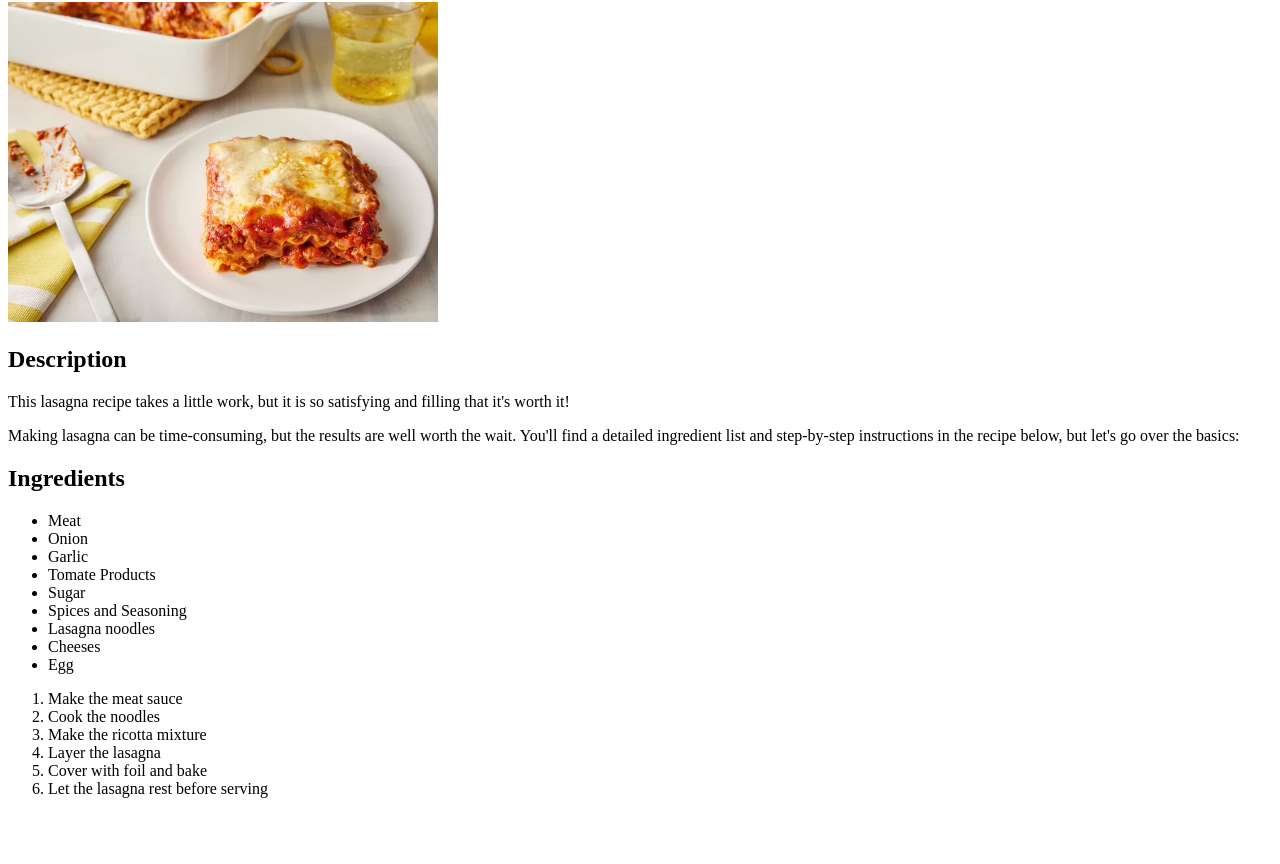
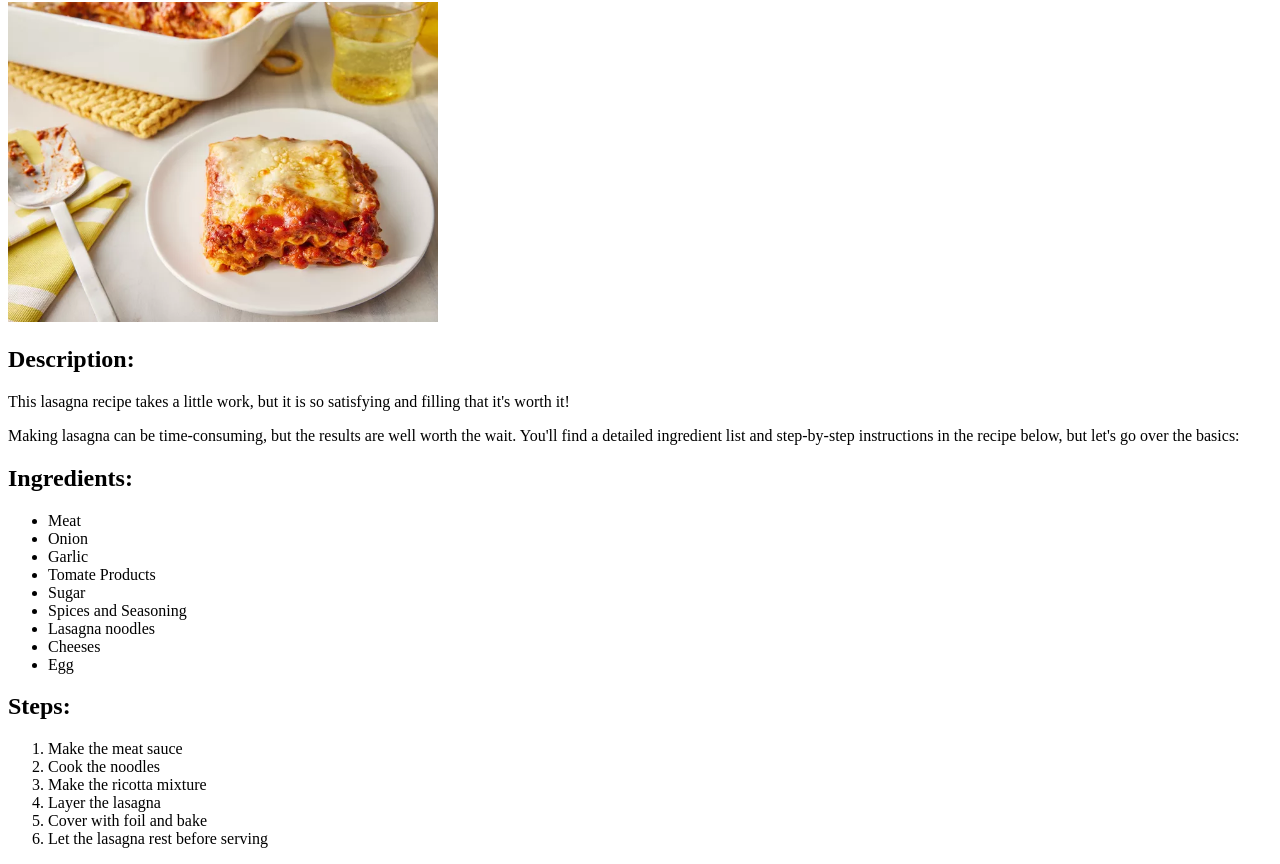
Before and after one commit to Style12341/odin-recipes, a plain HTML site: page recipes/lasagna.html in a window 1280 px wide. Shown: the part 78-942 px from the top of the page. Before the commit the page ends 892 px from the top, so only its background shows below. Drawn offline with Linux system fonts and the light colour scheme.

```diff
--- a/recipes/lasagna.html
+++ b/recipes/lasagna.html
@@ -14,7 +14,7 @@
       height="320"
     />
     <br />
-    <h2>Description</h2>
+    <h2>Description:</h2>
     <p>
       This lasagna recipe takes a little work, but it is so satisfying and
       filling that it's worth it!
@@ -24,7 +24,7 @@
       wait. You'll find a detailed ingredient list and step-by-step instructions
       in the recipe below, but let's go over the basics:
     </p>
-    <h2>Ingredients</h2>
+    <h2>Ingredients:</h2>
     <ul>
       <li>Meat</li>
       <li>Onion</li>
@@ -36,6 +36,7 @@
       <li>Cheeses</li>
       <li>Egg</li>
     </ul>
+    <h2>Steps:</h2>
     <ol>
       <li>Make the meat sauce</li>
       <li>Cook the noodles</li>
```
